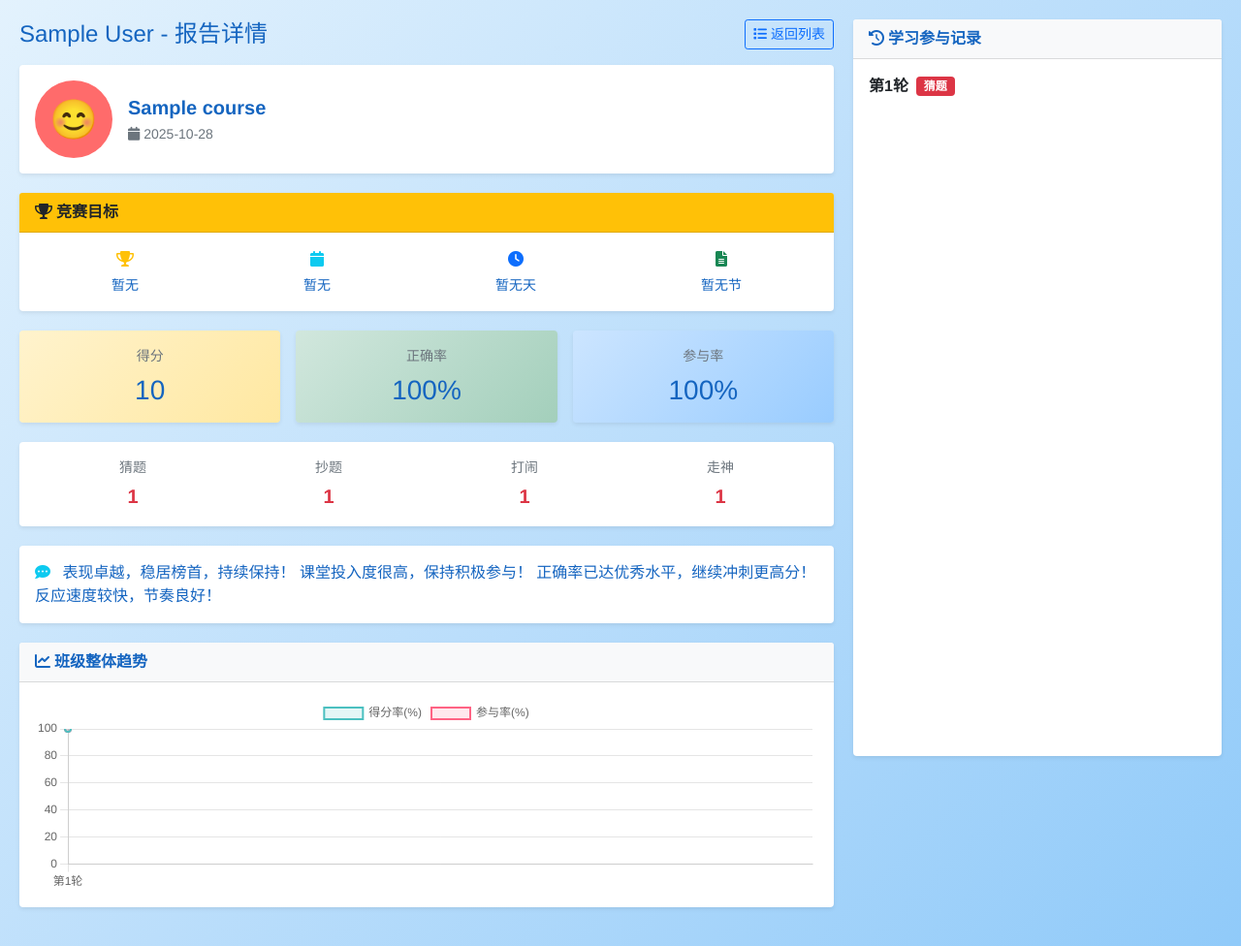
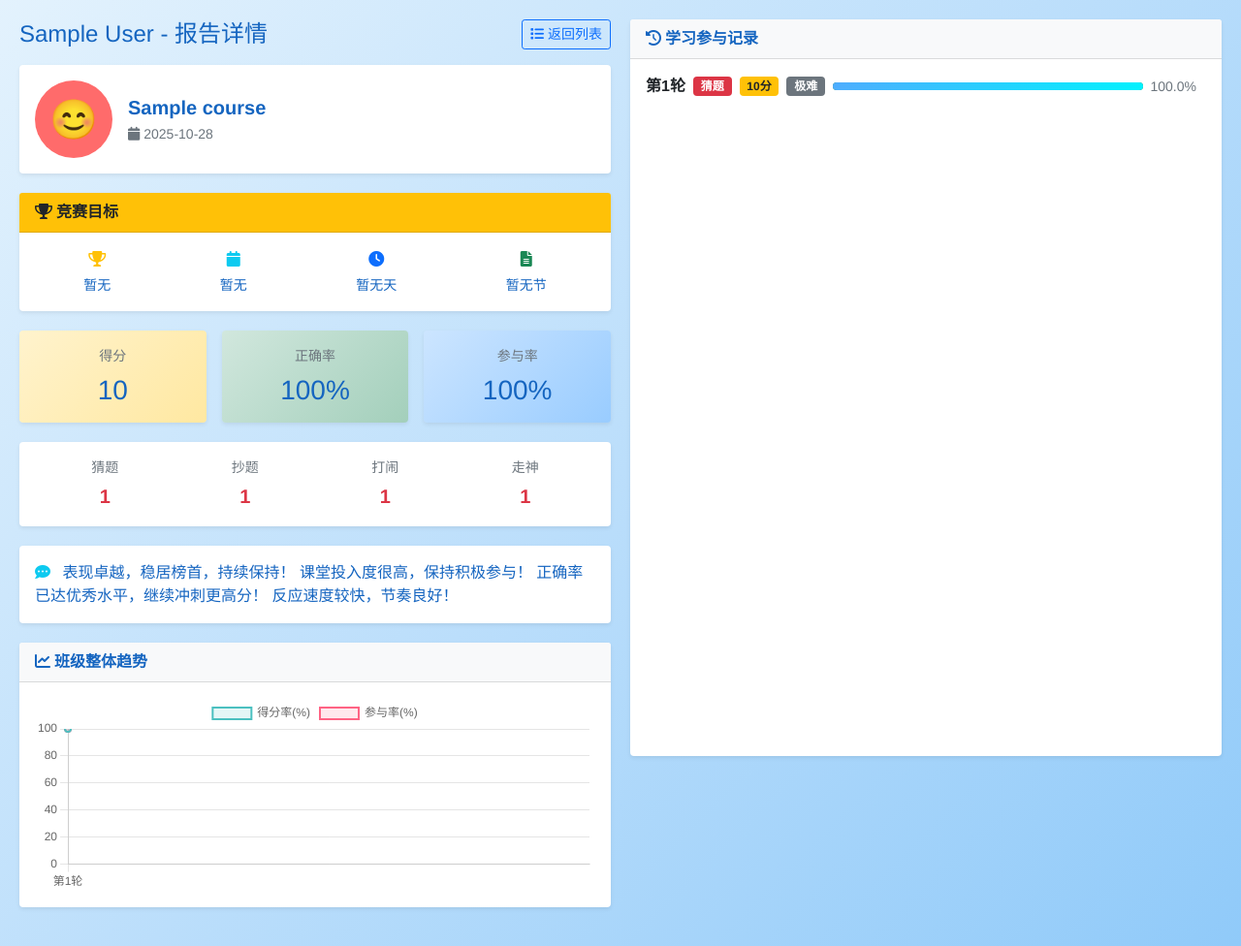
Before and after one commit to SheeepJMS/classroom, a Flask app: page /generate_student_report/1?course_id=1 in a window 1280 px wide. Shown: the whole page at 97% size. Run offline with Flask 3, Linux system fonts and the light colour scheme; tables that the repository leaves empty hold one stand-in row (values such as "Sample post").

Commit message:
优化学习参与记录：条形图改为班级准确率，未参与轮次显示完整信息
主要改进：
- 学习参与记录中的条形图从显示耗时改为显示班级准确率
- 耗时仅显示数字（xx秒），移除耗时条形图
- 未参与轮次现在也显示分值、难度和班级准确率条形图
- 所有轮次统一显示班级准确率信息
- 同时更新桌面版和移动版报告模板

```diff
--- a/templates/student_report.html
+++ b/templates/student_report.html
@@ -24,8 +24,8 @@
     }
 
     .report-right {
-        width: 380px;
-        flex-shrink: 0;
+        flex: 1;
+        min-width: 0;
     }
 
     .card {
@@ -207,36 +207,49 @@
                 <div class="list-group list-group-flush">
                     {% for round_num in range(1, class_total_rounds + 1) %}
                     {% set round_submission = student_submissions|selectattr('round', 'equalto', round_num)|first %}
+                    {% set round_stat = class_round_stats|selectattr('round', 'equalto', round_num)|first %}
+                    {% set round_accuracy = round_stat.accuracy if round_stat else 0 %}
+                    {# 获取该轮的分值和难度 - student_submissions_view包含所有轮次信息 #}
+                    {% set round_view = student_submissions_view|selectattr('round', 'equalto', round_num)|first %}
+                    {% set q_score = round_view.question_score if round_view and round_view.question_score else (round_submission.question_score if round_submission and round_submission.question_score else 1) %}
+                    {# 计算难度 #}
+                    {% set qs = q_score %}
+                    {% set diff = '基础' %}
+                    {% if qs >= 6 %}{% set diff = '极难' %}
+                    {% elif qs == 5 %}{% set diff = '很难' %}
+                    {% elif qs == 4 %}{% set diff = '较难' %}
+                    {% elif qs == 3 %}{% set diff = '中等' %}
+                    {% elif qs == 2 %}{% set diff = '简单' %}
+                    {% else %}{% set diff = '基础' %}{% endif %}
                     <div class="list-group-item py-3">
                         <div class="d-flex align-items-center gap-2 flex-wrap">
                             <span class="fw-bold">第{{ round_num }}轮</span>
                             {% if round_submission and round_submission.violation_type %}
                                 <span class="badge bg-danger">{{ round_submission.violation_type }}</span>
+                                <span class="badge bg-warning text-dark">{{ q_score }}分</span>
+                                <span class="badge bg-secondary">{{ diff }}</span>
                             {% elif round_submission and round_submission.answer is not none and round_submission.answer|string|trim %}
                                 <span class="badge bg-primary">参与</span>
                                 <span class="badge bg-{{ 'success' if round_submission.is_correct else 'danger' }}">{{ '✓' if round_submission.is_correct else '✗' }}</span>
-                                <span class="badge bg-warning text-dark">{{ round_submission.question_score }}分</span>
-                                {# 难度标签 #}
-                                {% set qs = round_submission.question_score or 1 %}
-                                {% set diff = '基础' %}
-                                {% if qs >= 6 %}{% set diff = '极难' %}
-                                {% elif qs == 5 %}{% set diff = '很难' %}
-                                {% elif qs == 4 %}{% set diff = '较难' %}
-                                {% elif qs == 3 %}{% set diff = '中等' %}
-                                {% elif qs == 2 %}{% set diff = '简单' %}
-                                {% else %}{% set diff = '基础' %}{% endif %}
+                                <span class="badge bg-warning text-dark">{{ q_score }}分</span>
                                 <span class="badge bg-secondary">{{ diff }}</span>
                                 {# 速度标签 #}
                                 {% if round_submission.speed_level %}
                                     <span class="badge bg-info text-dark">{{ round_submission.speed_level }}</span>
                                 {% endif %}
-                                <div class="progress flex-grow-1" style="height:8px; min-width: 100px;">
-                                    <div class="progress-bar bg-info" style="width: {{ (round_submission.answer_time / 60 * 100) if round_submission.answer_time <= 60 else 100 }}%"></div>
-                                </div>
-                                <small class="text-muted">{{ "%.1f"|format(round_submission.answer_time) }}秒</small>
+                                {# 耗时只显示数字 #}
+                                <small class="text-muted ms-2">{{ "%.1f"|format(round_submission.answer_time) }}秒</small>
                             {% else %}
+                                {# 未参与也要显示分值和难度 #}
                                 <span class="badge bg-secondary">未参与</span>
+                                <span class="badge bg-warning text-dark">{{ q_score }}分</span>
+                                <span class="badge bg-secondary">{{ diff }}</span>
                             {% endif %}
+                            {# 班级准确率条形图 - 所有情况都显示 #}
+                            <div class="progress flex-grow-1" style="height:8px; min-width: 100px;">
+                                <div class="progress-bar bg-success" style="width: {{ round_accuracy }}%"></div>
+                            </div>
+                            <small class="text-muted">{{ "%.1f"|format(round_accuracy) }}%</small>
                         </div>
                     </div>
                     {% endfor %}
```
Also changed, not shown: templates/student_report_mobile.html (+27 -14 lines).
